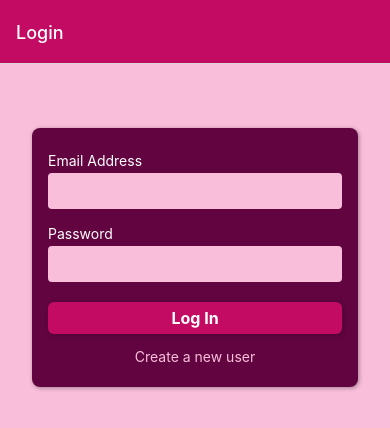
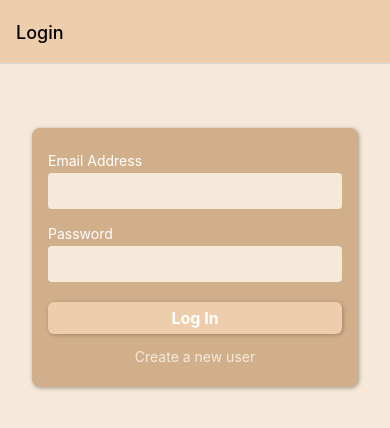
Before and after one commit to mthalima/tryauth, a React Native app: screen /Login in a window 390 px wide. Shown: the top 428 px of the page. Built offline with nearby package versions, Linux system fonts and the light colour scheme.

Commit message:
style change, style fixing

```diff
--- a/App.js
+++ b/App.js
@@ -2,9 +2,9 @@ import { NavigationContainer } from "@react-navigation/native";
 import { createNativeStackNavigator } from "@react-navigation/native-stack";
 import AsyncStorage from "@react-native-async-storage/async-storage";
 import { StatusBar } from "expo-status-bar";
-import AppLoading from "expo-app-loading";
+import LoadingPopup from "./components/ui/LoadingPopup";
+import LoginScreen from "./screens/LoginScreen";
 
-import LoginScreen from "./screens/LoginScreen";
 import SignupScreen from "./screens/SignupScreen";
 import WelcomeScreen from "./screens/WelcomeScreen";
 import { Colors } from "./constants/styles";
@@ -20,7 +20,7 @@ function AuthStack() {
     <Stack.Navigator
       screenOptions={{
         headerStyle: { backgroundColor: Colors.primary500 },
-        headerTintColor: "white",
+        headerTintColor: "black",
         contentStyle: { backgroundColor: Colors.primary100 },
       }}
     >
@@ -36,8 +36,8 @@ function AuthenticatedStack() {
   return (
     <Stack.Navigator
       screenOptions={{
-        headerStyle: { backgroundColor: Colors.primary500 },
-        headerTintColor: "white",
+        headerStyle: { backgroundColor: Colors.primary800 },
+        headerTintColor: "black",
         contentStyle: { backgroundColor: Colors.primary100 },
       }}
     >
@@ -45,6 +45,7 @@ function AuthenticatedStack() {
         name="Welcome"
         component={WelcomeScreen}
         options={{
+          headerStyle: { backgroundColor: Colors.primary500 },
           headerRight: ({ tintColor }) => (
             <IconButton
               icon="exit"
@@ -88,7 +89,7 @@ function Root() {
   }, []);
 
   if (isTryingLogin) {
-    return <AppLoading />;
+    return <LoadingPopup animating={true} size={"Large"} />;
   }
   return <Navigation />;
 }
--- a/components/Auth/Input.js
+++ b/components/Auth/Input.js
@@ -17,8 +17,7 @@ function Input({
       </Text>
       <TextInput
         style={[styles.input, isInvalid && styles.inputInvalid]}
-        autoCapitalize={false}
-        autoCapitalize="none"
+        autoCapitalize={"none"}
         keyboardType={keyboardType}
         secureTextEntry={secure}
         onChangeText={onUpdateValue}
--- /dev/null
+++ b/components/ui/LoadingPopup.js
@@ -0,0 +1,32 @@
+import { ActivityIndicator, MD2Colors } from "react-native-paper";
+import { StyleSheet, Text, View } from "react-native";
+import { Colors } from "../../constants/styles";
+
+function LoadingPopup({ animating, size, message }) {
+  return (
+    <View style={styles.viewContainer}>
+      <Text style={styles.message}>{message}</Text>
+      <ActivityIndicator
+        animating={animating}
+        size={size}
+        color={Colors.primary800}
+      ></ActivityIndicator>
+    </View>
+  );
+}
+
+export default LoadingPopup;
+
+const styles = StyleSheet.create({
+  viewContainer: {
+    flex: 1,
+    justifyContent: "center",
+    alignItems: "center",
+    padding: 32,
+  },
+
+  message: {
+    fontSize: 16,
+    marginBottom: 12,
+  },
+});
--- a/constants/styles.js
+++ b/constants/styles.js
@@ -1,7 +1,7 @@
 export const Colors = {
-  primary100: '#f9beda',
-  primary500: '#c30b64',
-  primary800: '#610440',
-  error100: '#fcdcbf',
-  error500: '#f37c13',
-}
+  primary100: "#f7e9da",
+  primary500: "#edcdab",
+  primary800: "#d1af8a",
+  error100: "#fcdcbf",
+  error500: "#f37c13",
+};
--- a/package.json
+++ b/package.json
@@ -16,12 +16,13 @@
     "axios": "^1.6.1",
     "expo": "^49.0.0",
     "expo-app-loading": "^2.1.1",
+    "expo-splash-screen": "~0.20.5",
     "expo-status-bar": "~1.6.0",
     "react": "18.2.0",
     "react-dom": "18.2.0",
     "react-native": "0.72.6",
-    "react-native-web": "~0.19.6",
-    "expo-splash-screen": "~0.20.5"
+    "react-native-paper": "^5.11.1",
+    "react-native-web": "~0.19.6"
   },
   "devDependencies": {
     "@babel/core": "^7.12.9"
--- a/screens/LoginScreen.js
+++ b/screens/LoginScreen.js
@@ -1,10 +1,11 @@
-import { Alert } from "react-native";
+import { Alert, StyleSheet, View } from "react-native";
 import AuthContent from "../components/Auth/AuthContent";
 import LoadingOverlay from "../components/ui/LoadingOverlay";
-
+import LoadingPopup from "../components/ui/LoadingPopup";
 import { login } from "../util/auth";
 import { useContext, useState } from "react";
 import { AuthContext } from "../store/auth-context";
+import { Colors } from "../constants/styles";
 
 function LoginScreen() {
   const authCtx = useContext(AuthContext);
@@ -23,10 +24,23 @@ function LoginScreen() {
   }
 
   if (isAuthenticating) {
-    return <LoadingOverlay message="Logando..." />;
+    return (
+      <LoadingPopup animating={true} size={"large"} message="Logando..." />
+    );
   }
 
-  return <AuthContent isLogin onAuthenticate={loginHandler} />;
+  return (
+    <View style={styles.loginView}>
+      <AuthContent isLogin onAuthenticate={loginHandler} />
+    </View>
+  );
 }
 
 export default LoginScreen;
+
+const styles = StyleSheet.create({
+  loginView: {
+    backgroundColor: Colors.primary100,
+    flex: 1,
+  },
+});
--- a/screens/SignupScreen.js
+++ b/screens/SignupScreen.js
@@ -17,13 +17,13 @@ function SignupScreen() {
       const token = await createUser(email, password);
       authCtx.authenticate(token);
     } catch (error) {
-      Alert.alert("Erro!", "Falha ao criar usuário");
+      Alert.alert("Erro de autenticação", "Tente mais tarde");
       setIsAuthenticating(false);
     }
   }
 
   if (isAuthenticating) {
-    return <LoadingOverlay message="Creating user..." />;
+    return <LoadingOverlay message="Criando usuário..." />;
   }
 
   return <AuthContent onAuthenticate={signupHandler} />;
--- a/screens/WelcomeScreen.js
+++ b/screens/WelcomeScreen.js
@@ -2,6 +2,7 @@ import axios from "axios";
 import { useContext, useEffect, useState } from "react";
 import { StyleSheet, Text, View } from "react-native";
 import { AuthContext } from "../store/auth-context";
+import { Colors } from "../constants/styles";
 
 function WelcomeScreen() {
   const [fetchedMessage, setFetchedMessage] = useState("");
@@ -23,7 +24,7 @@ function WelcomeScreen() {
   return (
     <View style={styles.rootContainer}>
       <Text style={styles.title}>Welcome!</Text>
-      <Text>You authenticated successfully!</Text>
+      <Text>Logado</Text>
       <Text>{fetchedMessage}</Text>
     </View>
   );
@@ -37,8 +38,10 @@ const styles = StyleSheet.create({
     justifyContent: "center",
     alignItems: "center",
     padding: 32,
+    backgroundColor: Colors.primary800,
   },
   title: {
+    color: Colors.primary100,
     fontSize: 20,
     fontWeight: "bold",
     marginBottom: 8,
```
Also changed, not shown: 1 other file (tests, documents, lock files or other folders).
